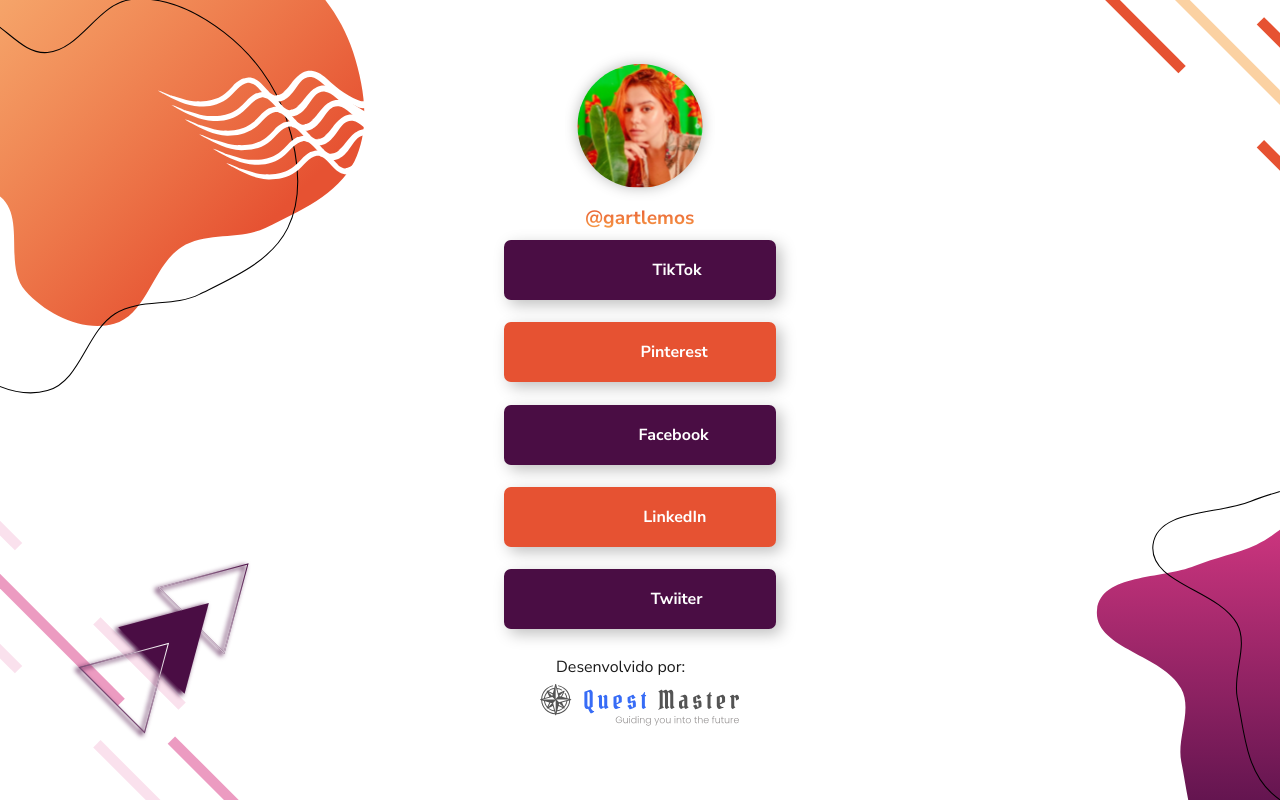
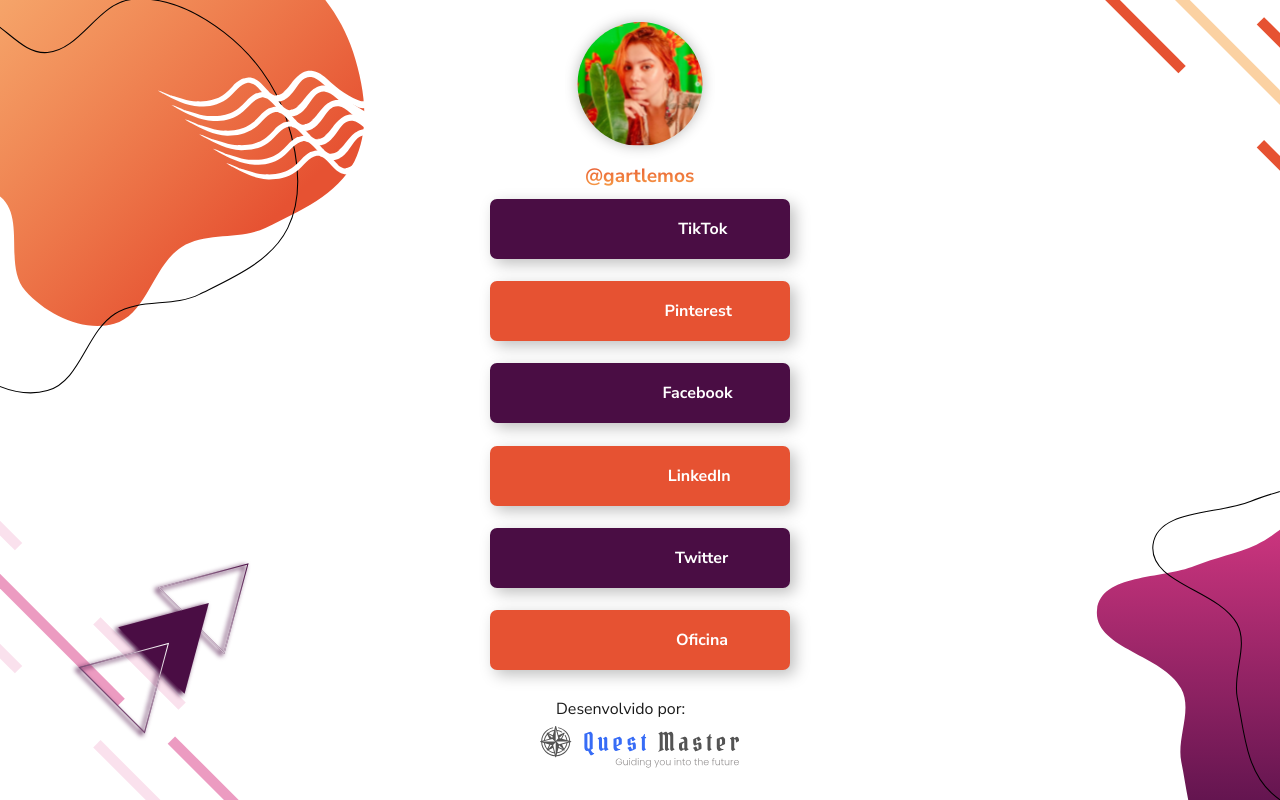
Before and after one commit to soaresmilton/gabi-links, a Next.js app: page /links/gartlemos-links in a window 1280 px wide. Built offline with nearby package versions, Linux system fonts and the light colour scheme.

Commit message:
Add link da oficina

```diff
--- a/src/pages/links/gartlemos-links.jsx
+++ b/src/pages/links/gartlemos-links.jsx
@@ -72,7 +72,18 @@
             <div className={styles.linkGroup1}>
               <i class="fab fa-twitter fa-2x"></i>
 
-              <span>Twiiter</span>
+              <span>Twitter</span>
+            </div>
+
+          </a>
+
+          <a href="https://docs.google.com/forms/d/e/1FAIpQLSfHlQ1vk5bfvc2fhf1-m-2I9ALaGwHsMCRWTxZ6iHBnkfzIXQ/viewform" target="_blank" className={styles.link}>
+
+            <div className={styles.linkGroup2}>
+              <i class="fas fa-calendar-alt fa-2x"></i>
+
+
+              <span>Oficina</span>
             </div>
 
           </a>
--- a/src/pages/links/links.module.css
+++ b/src/pages/links/links.module.css
@@ -29,10 +29,10 @@
 
 .linkGroup1, .linkGroup2 {
   display: flex;
-  justify-content: space-evenly;
+  justify-content: space-around;
   align-items: center;
 
-  width: 272px;
+  width: 300px;
   height: 60px;
 
   color: var(--white);
```
Also changed, not shown: src/components/Footer/index.jsx (+9 -0 lines), src/components/Header/index.jsx (+9 -0 lines).
